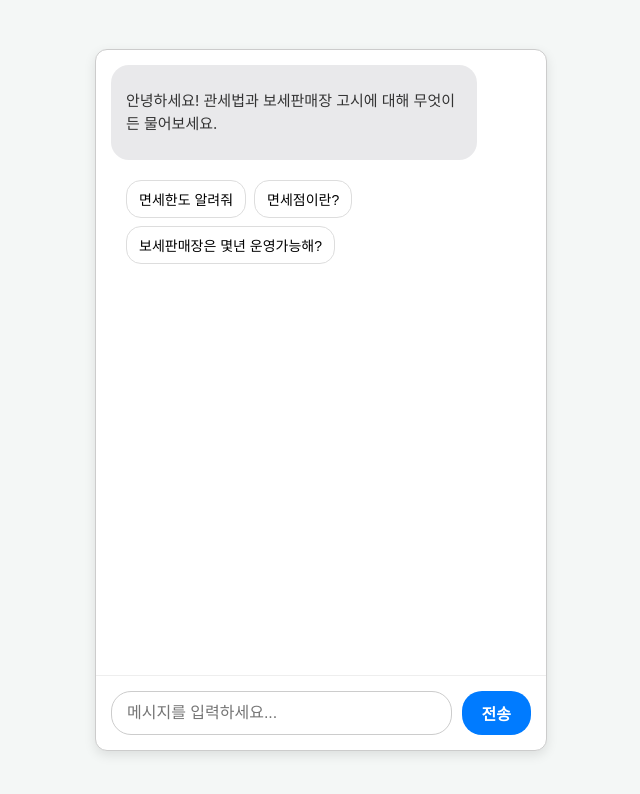
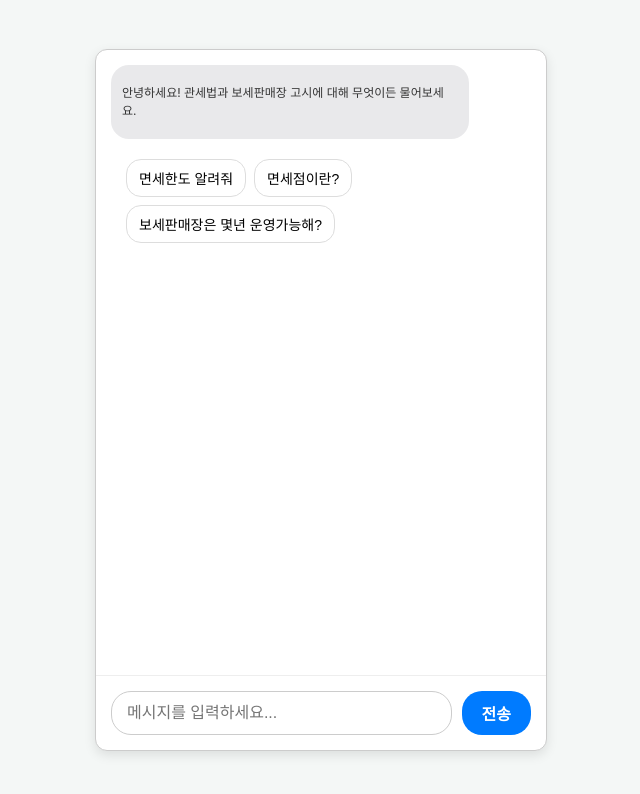
Before and after one commit to herememory/my-chatbot, a website: page index.html in a window 1280 px wide. Shown: the whole page, without its empty margins (319-959 px from the left). Drawn offline with Linux system fonts and the light colour scheme.

Commit message:
Update style.css

```diff
--- a/style.css
+++ b/style.css
@@ -24,12 +24,12 @@ body {
     border-bottom: 1px solid #eee;
 }
 .user-message, .bot-message {
-    padding: 10px 15px;
+    padding: 7px 11px; /* 여백을 줄입니다 (기존 10px 15px) */
     border-radius: 18px;
     margin-bottom: 10px;
     max-width: 80%;
     line-height: 1.5;
-    font-size: 15px; /* 폰트 크기 조절 */
+    font-size: 12px; /* 폰트 크기를 줄입니다 (기존 15px) */
 }
 }
 .user-message {
```
